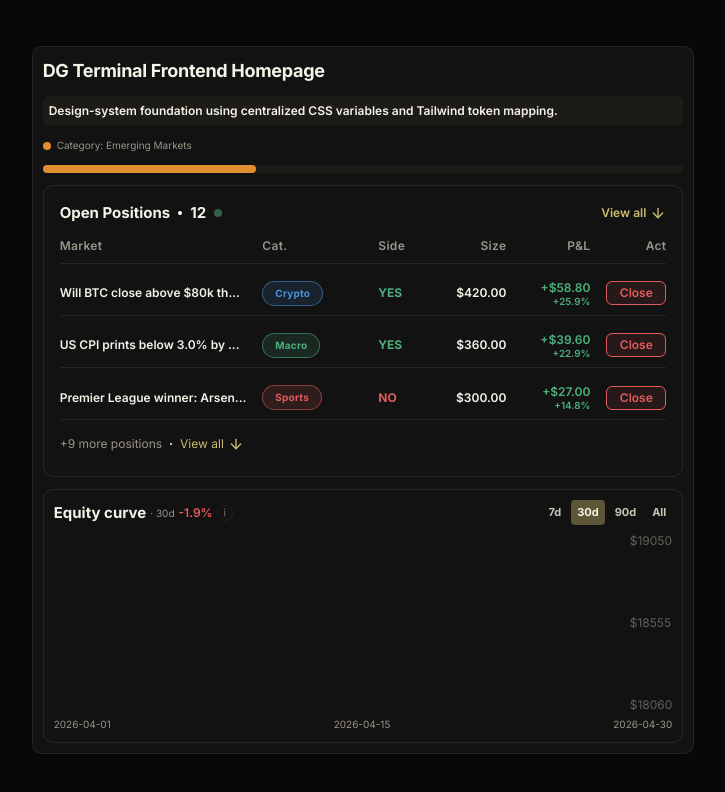
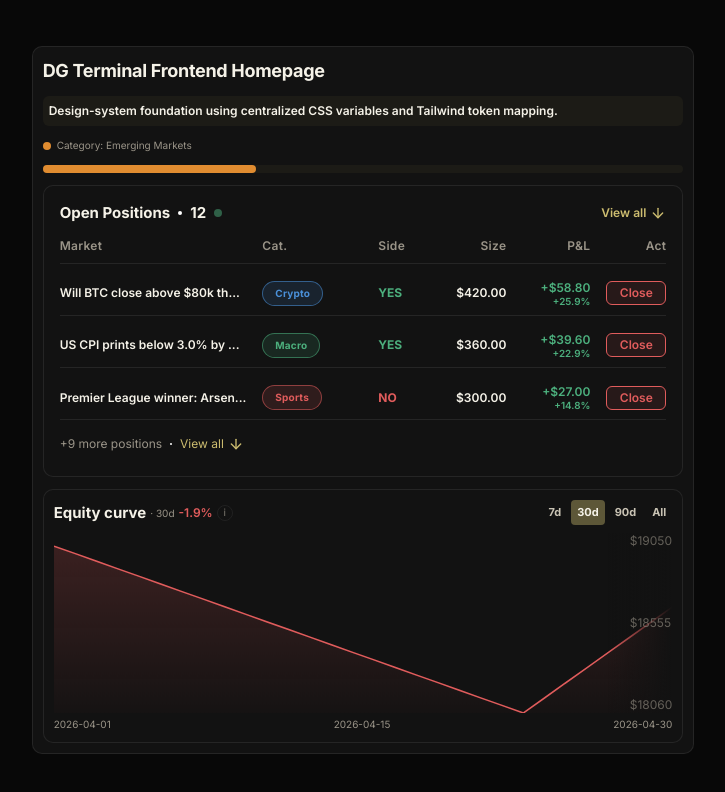
Before and after one commit to inwardthinker/dg-terminal-fe, a Next.js app: page / in a window 1280 px wide. Shown: the top 792 px of the page, without its empty margins (277-1002 px from the left). Built offline with nearby package versions, Linux system fonts and the light colour scheme.

Commit message:
added animation fix

```diff
--- a/src/features/equity-curve/EquityCurveChart.tsx
+++ b/src/features/equity-curve/EquityCurveChart.tsx
@@ -114,7 +114,7 @@ function EquityCurveChartComponent({ data, width, loading, color }: EquityCurveC
                     key={`area-${d}`}
                     d={`${d} L ${width} ${CHART_HEIGHT} L 0 ${CHART_HEIGHT} Z`}
                     fill="url(#area)"
-                    className="opacity-0 animation-enter-fade"
+                    className="opacity-0 animate-enter-fade"
                 />
 
                 {/* Line */}
@@ -127,7 +127,7 @@ function EquityCurveChartComponent({ data, width, loading, color }: EquityCurveC
                     strokeWidth="1.8"
                     strokeDasharray={length}
                     strokeDashoffset={length}
-                    className="animation-stroke-draw"
+                    className="animate-draw"
                 />
 
                 {hoveredPoint && (
--- a/src/styles/animations.css
+++ b/src/styles/animations.css
@@ -17,10 +17,10 @@
   }
 }
 
-/* =========================
-   ANIMATION TOKENS
-========================= */
-@theme {
-  --animate-draw: stroke-draw 0.6s ease-out forwards;
-  --animation-enter-fade: enter-fade 0.4s ease-out forwards;
+.animate-draw {
+  animation: stroke-draw 0.6s ease-out forwards;
 }
+
+.animate-enter-fade {
+  animation: enter-fade 0.4s ease-out forwards;
+}
--- a/src/styles/globals.css
+++ b/src/styles/globals.css
@@ -1,4 +1,5 @@
 @import "tailwindcss";
+@import "./animations.css";
 
 /* =========================
 ROOT DESIGN TOKENS
```
